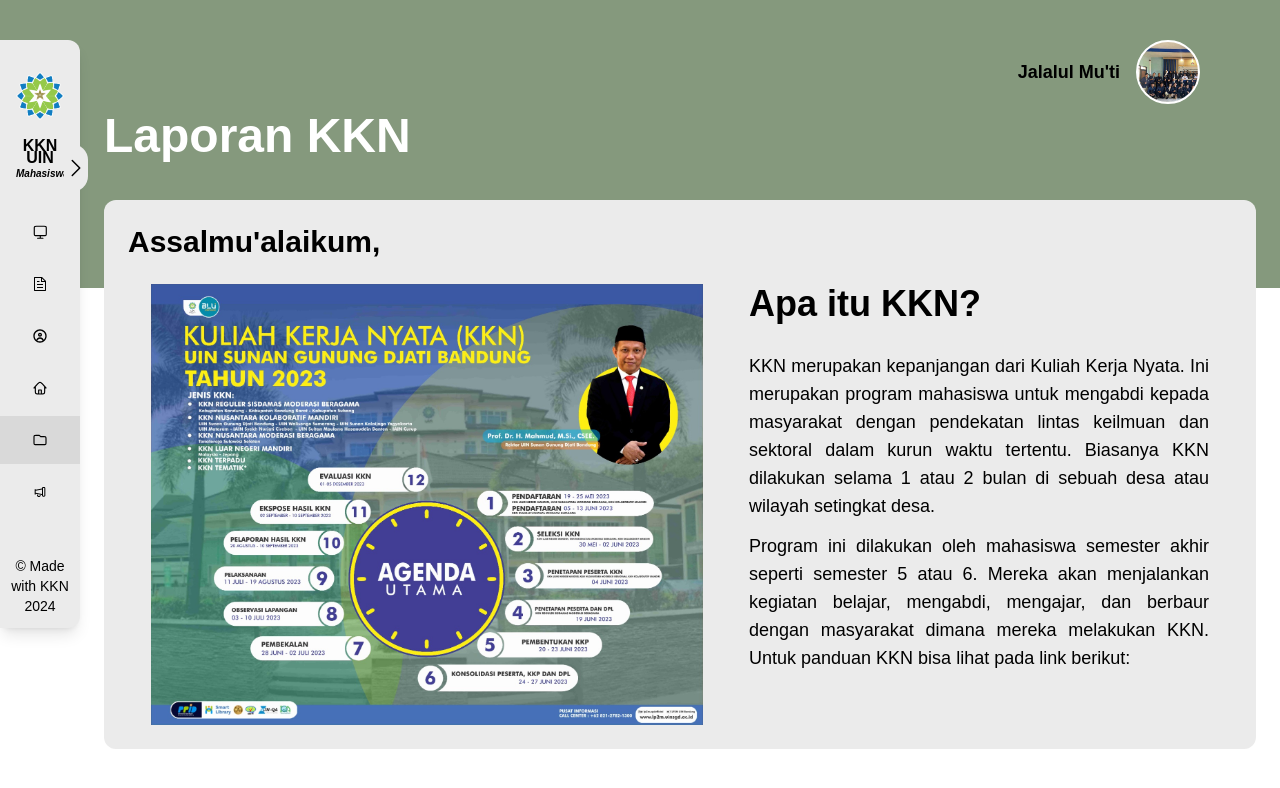
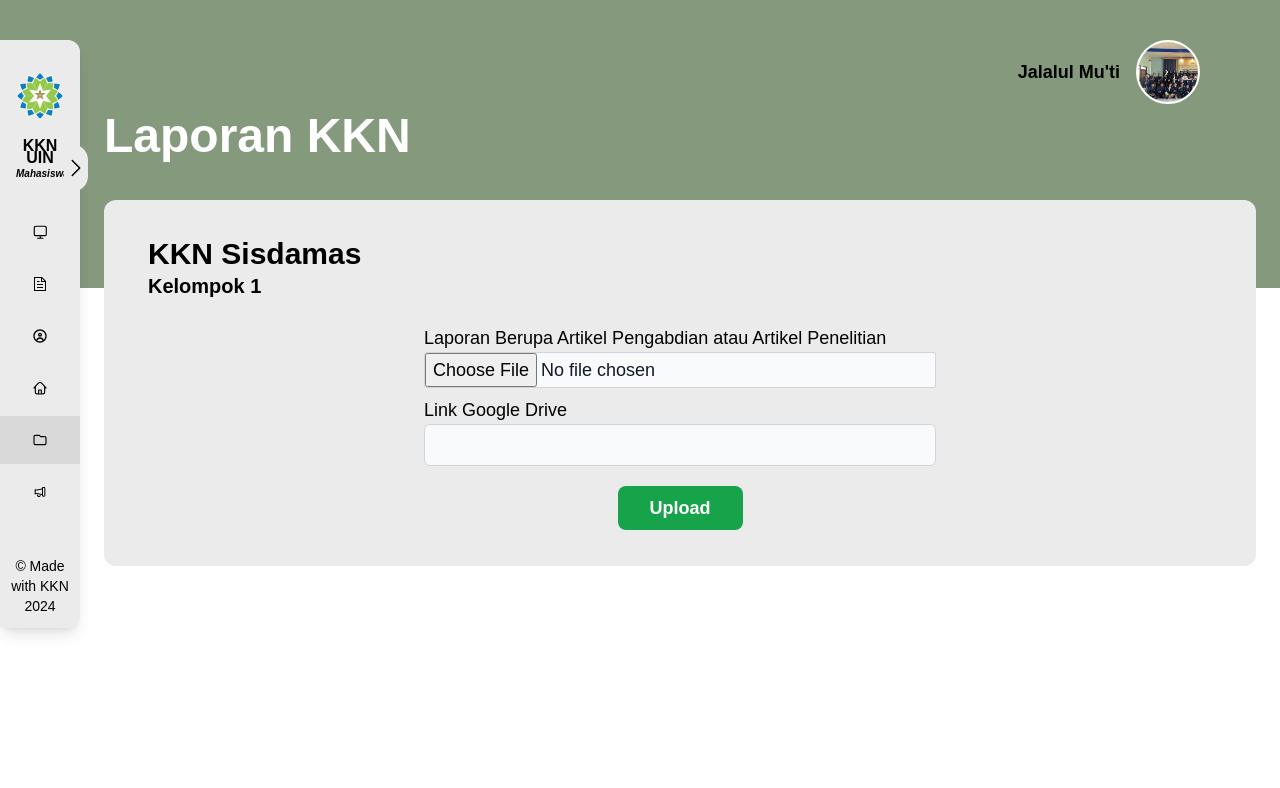
Before and after one commit to Jalalul2002/KKN_2024, a Next.js app: page /mahasiswa/laporan in a window 1280 px wide. Shown: the top 788 px of the page. Built offline with nearby package versions, Linux system fonts and the light colour scheme; a web font is replaced by a local one.

Commit message:
Laporan Mahasiswa

```diff
--- a/pages/mahasiswa/dashboard.js
+++ b/pages/mahasiswa/dashboard.js
@@ -33,7 +33,7 @@
         <div className="md:w-auto h-screen">
           <SidebarMahasiswa />
         </div>
-        <div className="h-screen w-screen overflow-auto">
+        <div className="h-screen w-screen overflow-auto grow">
           <Navbar />
           <div className="px-6 pb-5 w-auto">
             <div className="mt-20 mb-5 md:mt-28 md:mb-10 font-bold text-2xl md:text-5xl text-white">
--- a/pages/mahasiswa/frequentlyAQ.js
+++ b/pages/mahasiswa/frequentlyAQ.js
@@ -39,7 +39,7 @@
         <div className="md:w-auto h-screen">
           <SidebarMahasiswa />
         </div>
-        <div className="overflow-auto h-screen w-screen">
+        <div className="overflow-auto h-screen w-screen grow">
           <Navbar />
           <div className="px-6 pb-5 w-auto">
             <div className="mt-20 mb-5 md:mt-28 md:mb-10 font-bold text-2xl md:text-5xl text-white">
--- a/pages/mahasiswa/kelompok.js
+++ b/pages/mahasiswa/kelompok.js
@@ -105,7 +105,7 @@
         <div className="w-auto h-screen">
           <SidebarMahasiswa />
         </div>
-        <div className="overflow-y-scroll h-screen grow">
+        <div className="overflow-auto h-screen grow">
           <Navbar />
           <div className="px-6 pb-5 w-auto font-medium">
             <div className="mt-20 mb-5 md:mt-28 md:mb-10 font-bold text-2xl md:text-5xl text-white">
--- a/pages/mahasiswa/laporan.js
+++ b/pages/mahasiswa/laporan.js
@@ -3,52 +3,56 @@
 import SidebarMahasiswa from "../component/sidebarMahasiswa";
 
 export default function LaporanKKN() {
+  const jenisKKN = "KKN Sisdamas";
+  const kelompok = "Kelompok 1";
+
   return (
     <>
       <div className="absolute bg-IjoRumput w-full h-72 -z-20"></div>
       <div className="flex flex-row justify-start">
-        <div className="md:w-56 h-screen">
+        <div className="h-screen">
           <SidebarMahasiswa />
         </div>
-        <div className="overflow-y-scroll h-screen">
+        <div className="overflow-auto h-screen grow">
           <Navbar />
           <div className="px-6 pb-5 w-auto">
             <div className="mt-20 mb-5 md:mt-28 md:mb-10 font-bold text-2xl md:text-5xl text-white">
               <h1>Laporan KKN</h1>
             </div>
             <div className="p-3 md:p-6 bg-iceGray rounded-xl">
-              <div>
-                <h1 className="text-sm md:text-3xl font-semibold pb-1 md:pb-3">
-                  Assalmu&apos;alaikum,
-                </h1>
+              <div className="mt-3 ml-4 md:ml-5 flex flex-row">
+                <div className="box-border mb-3">
+                  <h1 className="text-lg md:text-3xl font-bold">{jenisKKN}</h1>
+                  <h2 className="md:text-xl font-semibold">{kelompok}</h2>
+                </div>
               </div>
-              <div className="mt-3 flex flex-row flex-wrap justify-around">
-                <div className="lg:w-6/12">
-                  <img
-                    src="/images/timeline.jpeg"
-                    alt="Timeline KKN Image"
-                    className=" xl:max-w-screen"
-                  />
-                </div>
-                <div className="lg:w-5/12 text-justify mt-3 lg:mt-0">
-                  <h2 className="font-extrabold text-sm md:text-4xl mb-1 md:mb-7">
-                    Apa itu KKN?
-                  </h2>
-                  <p className="text-sm md:text-lg font-medium mb-3">
-                    KKN merupakan kepanjangan dari Kuliah Kerja Nyata. Ini
-                    merupakan program mahasiswa untuk mengabdi kepada masyarakat
-                    dengan pendekatan lintas keilmuan dan sektoral dalam kurun
-                    waktu tertentu. Biasanya KKN dilakukan selama 1 atau 2 bulan
-                    di sebuah desa atau wilayah setingkat desa.
-                  </p>
-                  <p className="text-sm md:text-lg font-medium">
-                    Program ini dilakukan oleh mahasiswa semester akhir seperti
-                    semester 5 atau 6. Mereka akan menjalankan kegiatan belajar,
-                    mengabdi, mengajar, dan berbaur dengan masyarakat dimana
-                    mereka melakukan KKN. Untuk panduan KKN bisa lihat pada link
-                    berikut:
-                  </p>
-                </div>
+              <div className="w-full font-medium text-sm md:text-lg px-4 md:px-0">
+                <form className="max-w-lg mx-auto my-3">
+                  <div className="my-2">
+                    <label htmlFor="laporan">
+                      Laporan Berupa Artikel Pengabdian atau Artikel Penelitian
+                    </label>
+                    <input
+                      className="block w-full text-gray-900 border border-gray-300 cursor-pointer bg-gray-50 rounded-sm"
+                      id="laporan"
+                      type="file"
+                      accept=".pdf"
+                    />
+                  </div>
+
+                  <div className="my-2">
+                    <label htmlFor="laporan">Link Google Drive</label>
+                    <input
+                      type="text"
+                      className="block w-full text-gray-900 border border-gray-300 bg-gray-50 rounded-md"
+                    />
+                  </div>
+                  <div className="text-center mt-5">
+                    <button type="submit" className="px-8 py-2 bg-green-600 hover:bg-green-800 text-white font-bold rounded-lg">
+                      Upload
+                    </button>
+                  </div>
+                </form>
               </div>
             </div>
           </div>
--- a/pages/mahasiswa/logbook.js
+++ b/pages/mahasiswa/logbook.js
@@ -7,10 +7,10 @@
     <>
       <div className="absolute bg-IjoRumput w-full h-72 -z-20"></div>
       <div className="flex flex-row justify-start">
-        <div className="md:w-56 h-screen">
+        <div className="w-auto h-screen">
           <SidebarMahasiswa />
         </div>
-        <div className="overflow-y-scroll h-screen">
+        <div className="overflow-auto h-screen grow">
           <Navbar />
           <div className="px-6 pb-5 w-auto">
             <div className="mt-20 mb-5 md:mt-28 md:mb-10 font-bold text-2xl md:text-5xl text-white">
@@ -23,32 +23,7 @@
                 </h1>
               </div>
               <div className="mt-3 flex flex-row flex-wrap justify-around">
-                <div className="lg:w-6/12">
-                  <img
-                    src="/images/timeline.jpeg"
-                    alt="Timeline KKN Image"
-                    className=" xl:max-w-screen"
-                  />
-                </div>
-                <div className="lg:w-5/12 text-justify mt-3 lg:mt-0">
-                  <h2 className="font-extrabold text-sm md:text-4xl mb-1 md:mb-7">
-                    Apa itu KKN?
-                  </h2>
-                  <p className="text-sm md:text-lg font-medium mb-3">
-                    KKN merupakan kepanjangan dari Kuliah Kerja Nyata. Ini
-                    merupakan program mahasiswa untuk mengabdi kepada masyarakat
-                    dengan pendekatan lintas keilmuan dan sektoral dalam kurun
-                    waktu tertentu. Biasanya KKN dilakukan selama 1 atau 2 bulan
-                    di sebuah desa atau wilayah setingkat desa.
-                  </p>
-                  <p className="text-sm md:text-lg font-medium">
-                    Program ini dilakukan oleh mahasiswa semester akhir seperti
-                    semester 5 atau 6. Mereka akan menjalankan kegiatan belajar,
-                    mengabdi, mengajar, dan berbaur dengan masyarakat dimana
-                    mereka melakukan KKN. Untuk panduan KKN bisa lihat pada link
-                    berikut:
-                  </p>
-                </div>
+
               </div>
             </div>
           </div>
--- a/pages/mahasiswa/pendaftaran.js
+++ b/pages/mahasiswa/pendaftaran.js
@@ -434,7 +434,7 @@
         <div className="w-auto h-screen">
           <SidebarMahasiswa />
         </div>
-        <div className="overflow-y-auto h-screen w-screen">
+        <div className="overflow-y-auto h-screen w-screen grow">
           <Navbar />
           <div className="px-6 pb-5 w-auto">
             <div className="mt-20 mb-5 md:mt-28 md:mb-10 font-bold text-2xl md:text-5xl text-white">
--- a/pages/mahasiswa/profil.js
+++ b/pages/mahasiswa/profil.js
@@ -26,7 +26,7 @@
         <div className="md:w-auto h-screen">
           <SidebarMahasiswa />
         </div>
-        <div className="h-screen w-screen overflow-auto">
+        <div className="h-screen w-screen overflow-auto grow">
           <Navbar />
           <div className="px-6 pb-5 w-auto">
             <div className="mt-20 mb-5 md:mt-28 md:mb-10 font-bold text-2xl md:text-5xl text-white">
```
